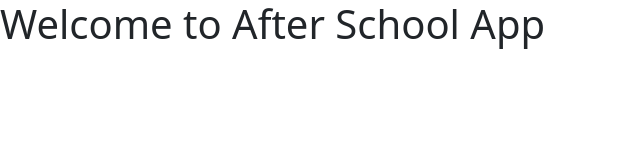
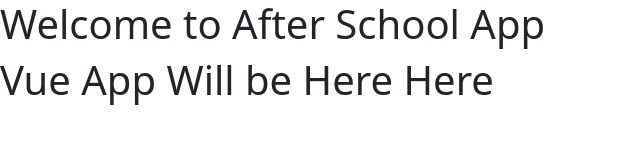
Before and after one commit to AH1967/after-school-frontend, a plain HTML site: page index.html in a window 1280 px wide. Shown: the whole page, without its empty margins (0-640 px from the left). Drawn offline with nearby package versions, Linux system fonts and the light colour scheme; no server answers.

Commit message:
Add basic HTML layout

```diff
--- a/index.html
+++ b/index.html
@@ -21,6 +21,6 @@
 
 <!-- Added placeholder content -->
 <h1>Welcome to After School App</h1>
-
+<h1>Vue App Will be Here Here</h1>
 </body>
 </html>
```
